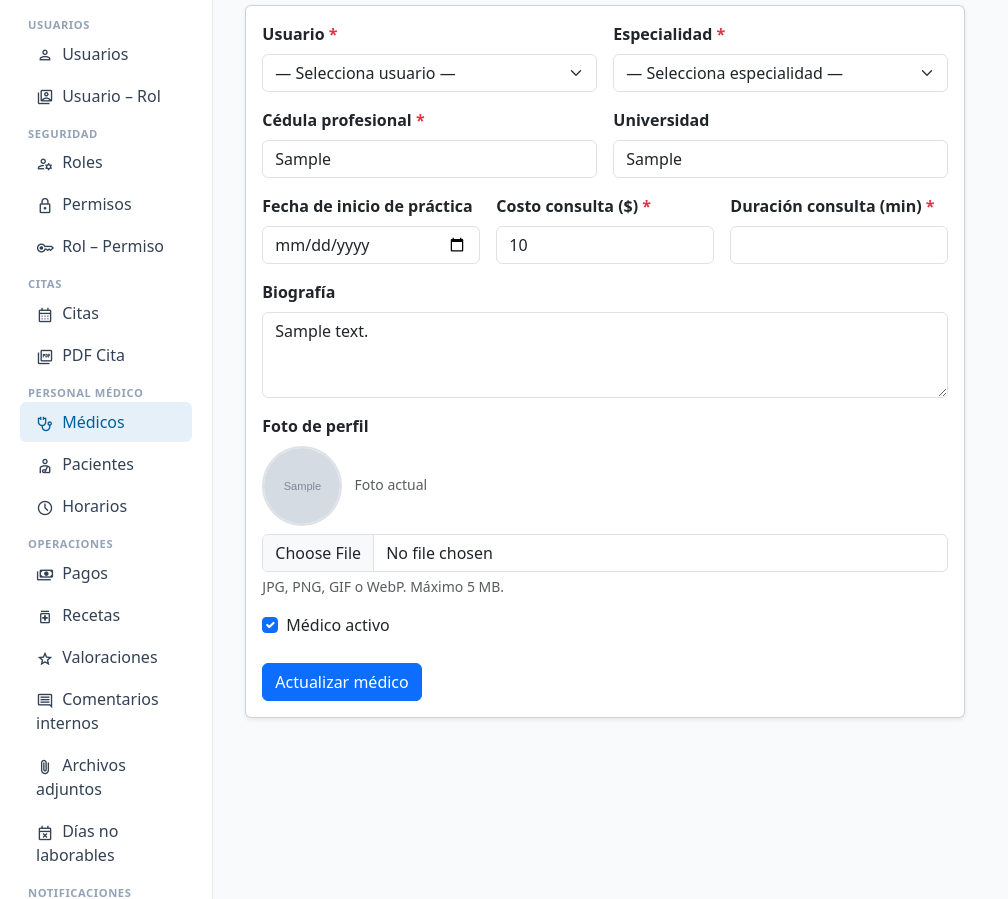
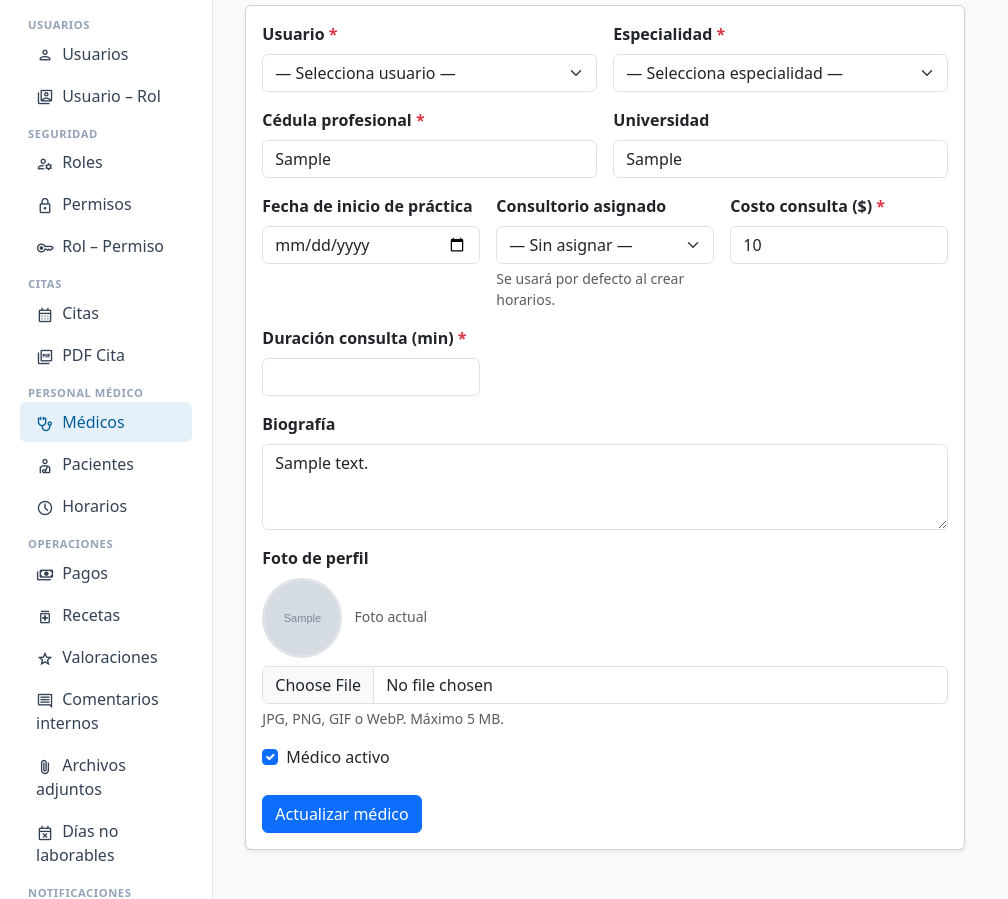
Before and after one commit to Victorml55/proyecto_final_medicitas, a PHP site: page /admin/medico.php?accion=actualizar&id=1 in a window 1280 px wide. Shown: the part 131-1030 px from the top of the page, without its empty margins (0-1008 px from the left). Run offline with PHP 8.4, Linux system fonts and the light colour scheme; the visitor is signed in with stand-in values (Sample User, id 1); tables that the repository leaves empty or names only in its code hold one stand-in row (values such as "Sample post"); grey boxes marked "Sample" are stand-in pictures.

Commit message:
asignacion de consultorio al crear medico

```diff
--- a/admin/medico.php
+++ b/admin/medico.php
@@ -83,14 +83,16 @@ require(__DIR__ . '/views/header.php');
 
 switch ($accion) {
     case 'crear':
-        $usuarios      = $app->todosUsuarios();
+        $usuarios       = $app->todosUsuarios();
         $especialidades = $app->todasEspecialidades();
+        $consultorios   = $app->todosConsultorios();
         require(__DIR__ . '/views/medicos/formulario_crear.php');
         break;
     case 'actualizar':
         $medico         = $id ? $app->leerUno($id) : null;
         $usuarios       = $app->todosUsuarios();
         $especialidades = $app->todasEspecialidades();
+        $consultorios   = $app->todosConsultorios();
         $fotoActual     = null;
         if ($medico) {
             $stmtFoto = $app->db->prepare('SELECT foto_perfil FROM usuarios WHERE id_usuario = ?');
--- a/admin/models/horario_medico.php
+++ b/admin/models/horario_medico.php
@@ -71,7 +71,8 @@ class HorarioMedico extends Sistema {
 
     function todosMedicos(): array {
         $stmt = $this->db->prepare(
-            "SELECT m.id_medico, u.nombre || ' ' || u.apellido_paterno AS nombre_medico, e.nombre_especialidad
+            "SELECT m.id_medico, m.id_consultorio,
+                    u.nombre || ' ' || u.apellido_paterno AS nombre_medico, e.nombre_especialidad
              FROM medicos m
              JOIN usuarios     u ON u.id_usuario      = m.id_usuario
              JOIN especialidades e ON e.id_especialidad = m.id_especialidad
--- a/admin/models/medico.php
+++ b/admin/models/medico.php
@@ -22,9 +22,11 @@ class Medico extends Sistema {
 
     function leerUno(int $id) {
         $stmt = $this->db->prepare(
-            "SELECT m.*, u.nombre, u.apellido_paterno, u.apellido_materno, u.email, u.telefono
+            "SELECT m.*, u.nombre, u.apellido_paterno, u.apellido_materno, u.email, u.telefono,
+                    co.numero_consultorio
              FROM medicos m
              JOIN usuarios u ON u.id_usuario = m.id_usuario
+             LEFT JOIN consultorios co ON co.id_consultorio = m.id_consultorio
              WHERE m.id_medico = ?"
         );
         $stmt->execute([$id]);
@@ -35,8 +37,8 @@ class Medico extends Sistema {
         $stmt = $this->db->prepare(
             "INSERT INTO medicos
                 (id_usuario, id_especialidad, cedula_profesional, universidad,
-                 fecha_inicio, biografia, costo_consulta, duracion_consulta, activo)
-             VALUES (?,?,?,?,?,?,?,?,?) RETURNING id_medico"
+                 fecha_inicio, biografia, costo_consulta, duracion_consulta, activo, id_consultorio)
+             VALUES (?,?,?,?,?,?,?,?,?,?) RETURNING id_medico"
         );
         $stmt->execute([
             (int)$d['id_usuario'],
@@ -48,6 +50,7 @@ class Medico extends Sistema {
             (float)$d['costo_consulta'],
             (int)($d['duracion_consulta'] ?: 30),
             isset($d['activo']) ? 'true' : 'false',
+            !empty($d['id_consultorio']) ? (int)$d['id_consultorio'] : null,
         ]);
         return (int)$stmt->fetchColumn();
     }
@@ -56,7 +59,8 @@ class Medico extends Sistema {
         $stmt = $this->db->prepare(
             "UPDATE medicos SET
                 id_usuario=?, id_especialidad=?, cedula_profesional=?, universidad=?,
-                fecha_inicio=?, biografia=?, costo_consulta=?, duracion_consulta=?, activo=?
+                fecha_inicio=?, biografia=?, costo_consulta=?, duracion_consulta=?, activo=?,
+                id_consultorio=?
              WHERE id_medico=?"
         );
         $stmt->execute([
@@ -69,6 +73,7 @@ class Medico extends Sistema {
             (float)$d['costo_consulta'],
             (int)($d['duracion_consulta'] ?: 30),
             isset($d['activo']) ? 'true' : 'false',
+            !empty($d['id_consultorio']) ? (int)$d['id_consultorio'] : null,
             (int)$d['id_medico'],
         ]);
     }
@@ -103,6 +108,14 @@ class Medico extends Sistema {
         return $stmt->fetchAll();
     }
 
+    function todosConsultorios(): array {
+        $stmt = $this->db->prepare(
+            'SELECT id_consultorio, numero_consultorio, piso FROM consultorios WHERE activo = true ORDER BY numero_consultorio'
+        );
+        $stmt->execute();
+        return $stmt->fetchAll();
+    }
+
     function todasEspecialidades(): array {
         $stmt = $this->db->prepare(
             'SELECT id_especialidad, nombre_especialidad FROM especialidades WHERE activo = true ORDER BY nombre_especialidad'
--- a/admin/views/medicos/formulario_actualizar.php
+++ b/admin/views/medicos/formulario_actualizar.php
@@ -54,6 +54,19 @@
                     <label class="form-label fw-semibold">Fecha de inicio de práctica</label>
                     <input type="date" name="fecha_inicio" class="form-control"
                            value="<?= htmlspecialchars($medico['fecha_inicio'] ?? '') ?>">
+                </div>
+
+                <div class="col-md-4">
+                    <label class="form-label fw-semibold">Consultorio asignado</label>
+                    <select name="id_consultorio" class="form-select">
+                        <option value="">— Sin asignar —</option>
+                        <?php foreach ($consultorios as $c): ?>
+                        <option value="<?= $c['id_consultorio'] ?>" <?= (int)($medico['id_consultorio'] ?? 0) === (int)$c['id_consultorio'] ? 'selected' : '' ?>>
+                            <?= htmlspecialchars($c['numero_consultorio']) ?><?= $c['piso'] ? ' (Piso '.$c['piso'].')' : '' ?>
+                        </option>
+                        <?php endforeach; ?>
+                    </select>
+                    <div class="form-text">Se usará por defecto al crear horarios.</div>
                 </div>
 
                 <div class="col-md-4">
```
Also changed, not shown: admin/views/horarios_medicos/_form_fields.php (+15 -1 lines), admin/views/medicos/formulario_crear.php (+13 -0 lines).
